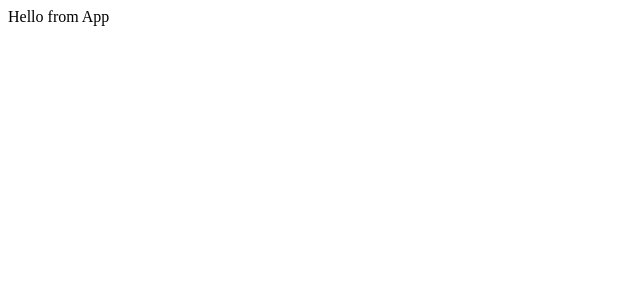
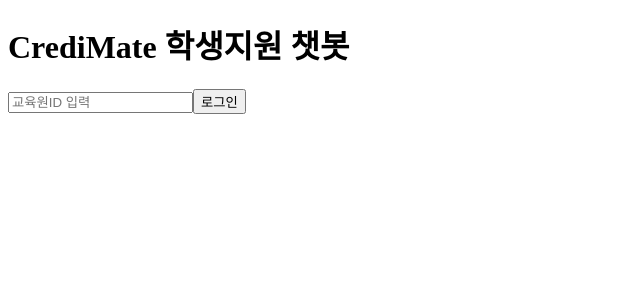
Before and after one commit to shonyebin/credimate-chatbot1, a React (Vite) app: page / in a window 1280 px wide. Shown: the top 300 px of the page, without its empty margins (0-640 px from the left). Built offline with nearby package versions, Linux system fonts and the light colour scheme.

Commit message:
Add files via upload

```diff
--- a/index.html
+++ b/index.html
@@ -2,9 +2,9 @@
 <html lang="ko">
   <head>
     <meta charset="UTF-8" />
-    <link rel="icon" type="image/svg+xml" href="/favicon.svg" />
+    <link rel="icon" href="/favicon.ico" />
     <meta name="viewport" content="width=device-width, initial-scale=1.0" />
-    <title>CrediMate 학생지원 챗봇</title>
+    <title>CrediMate</title>
   </head>
   <body>
     <div id="root"></div>
--- a/src/App.jsx
+++ b/src/App.jsx
@@ -1 +1,26 @@
-export default function App() { return <div>Hello from App</div>; }
+import React, { useState } from 'react';
+import Login from './Login.jsx';
+import Chatbot from './Chatbot.jsx';
+
+function App() {
+  const [eduId, setEduId] = useState('');
+  const [isLoggedIn, setIsLoggedIn] = useState(false);
+
+  const handleLogin = (id) => {
+    setEduId(id);
+    setIsLoggedIn(true);
+  };
+
+  return (
+    <div>
+      <h1>CrediMate 학생지원 챗봇</h1>
+      {!isLoggedIn ? (
+        <Login onLogin={handleLogin} />
+      ) : (
+        <Chatbot eduId={eduId} />
+      )}
+    </div>
+  );
+}
+
+export default App;
--- a/src/Chatbot.jsx
+++ b/src/Chatbot.jsx
@@ -1 +1,55 @@
-export default function Chatbot() { return <div>Chatbot 기능</div>; }
+import React, { useState } from 'react';
+import axios from 'axios';
+
+function Chatbot({ eduId }) {
+  const [question, setQuestion] = useState('');
+  const [answer, setAnswer] = useState('');
+  const [loading, setLoading] = useState(false);
+  const [error, setError] = useState('');
+
+  const handleAsk = async () => {
+    if (!question.trim()) return;
+    setLoading(true);
+    setError('');
+    try {
+      const res = await axios.post('https://api.openai.com/v1/chat/completions',
+        {
+          model: 'gpt-3.5-turbo',
+          messages: [
+            { role: 'system', content: `사용자 교육원ID는 ${eduId}입니다.` },
+            { role: 'user', content: question }
+          ],
+        },
+        {
+          headers: {
+            Authorization: `Bearer ${process.env.OPENAI_API_KEY}`,
+            'Content-Type': 'application/json',
+          },
+        }
+      );
+      setAnswer(res.data.choices[0].message.content.trim());
+    } catch (err) {
+      console.error(err);
+      setError('❗ 오류가 발생했습니다. 다시 시도해주세요.');
+    }
+    setLoading(false);
+  };
+
+  return (
+    <div>
+      <div>🙋‍♂️: 토론</div>
+      <div>
+        {loading ? '⏳ 답변을 불러오는 중입니다...' : error || `🤖: ${answer}`}
+      </div>
+      <input
+        type="text"
+        placeholder="질문을 입력하세요..."
+        value={question}
+        onChange={(e) => setQuestion(e.target.value)}
+      />
+      <button onClick={handleAsk}>보내기</button>
+    </div>
+  );
+}
+
+export default Chatbot;
--- a/src/Login.jsx
+++ b/src/Login.jsx
@@ -1 +1,26 @@
-export default function Login() { return <div>Login 기능</div>; }
+import React, { useState } from 'react';
+
+function Login({ onLogin }) {
+  const [inputId, setInputId] = useState('');
+
+  const handleSubmit = (e) => {
+    e.preventDefault();
+    if (inputId.trim()) {
+      onLogin(inputId.trim());
+    }
+  };
+
+  return (
+    <form onSubmit={handleSubmit}>
+      <input
+        type="text"
+        placeholder="교육원ID 입력"
+        value={inputId}
+        onChange={(e) => setInputId(e.target.value)}
+      />
+      <button type="submit">로그인</button>
+    </form>
+  );
+}
+
+export default Login;
--- a/src/main.jsx
+++ b/src/main.jsx
@@ -1 +1,9 @@
-import React from 'react'; import ReactDOM from 'react-dom'; import App from './App'; ReactDOM.render(<App />, document.getElementById('root'));
+import React from 'react';
+import ReactDOM from 'react-dom/client';
+import App from './App.jsx';
+
+ReactDOM.createRoot(document.getElementById('root')).render(
+  <React.StrictMode>
+    <App />
+  </React.StrictMode>
+);
--- a/vite.config.js
+++ b/vite.config.js
@@ -1 +1,6 @@
-export default { root: './' };
+import { defineConfig } from 'vite';
+import react from '@vitejs/plugin-react';
+
+export default defineConfig({
+  plugins: [react()],
+});
```
Also changed, not shown: package.json (+19 -1 lines).
